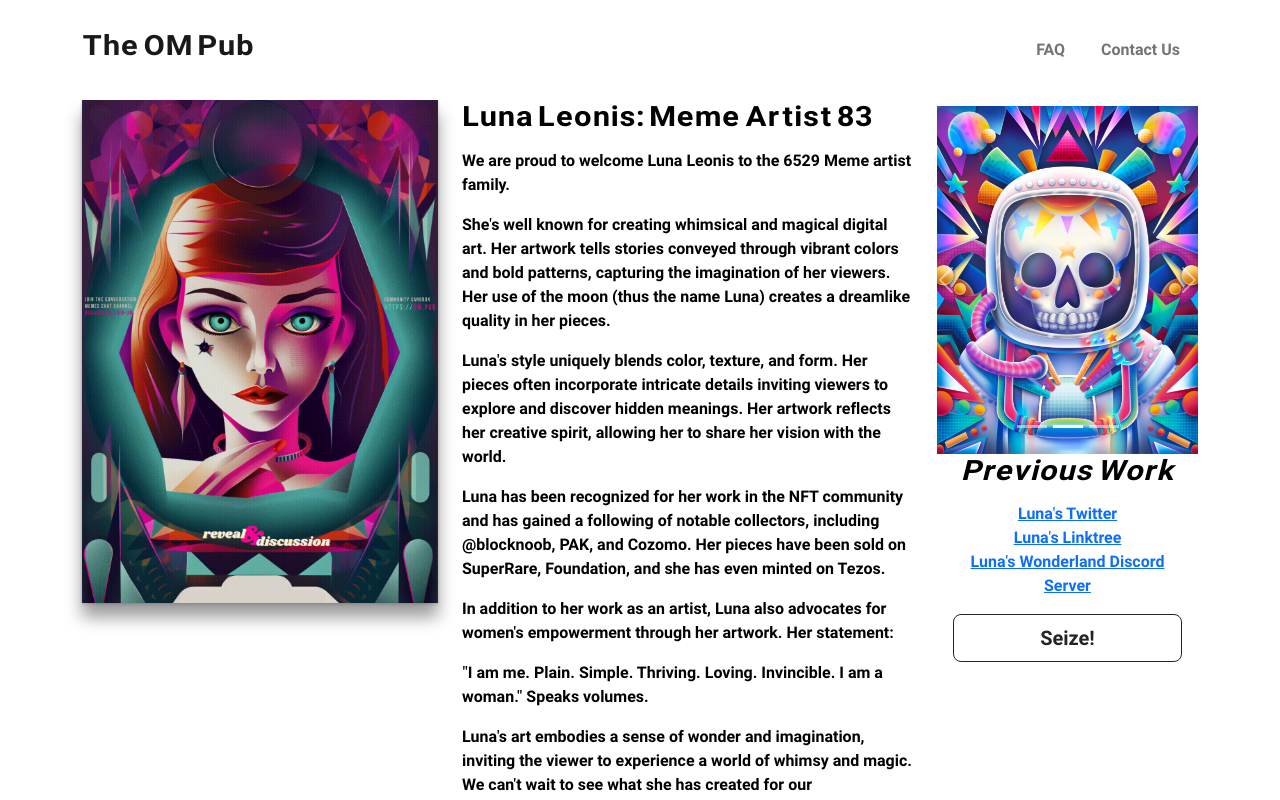
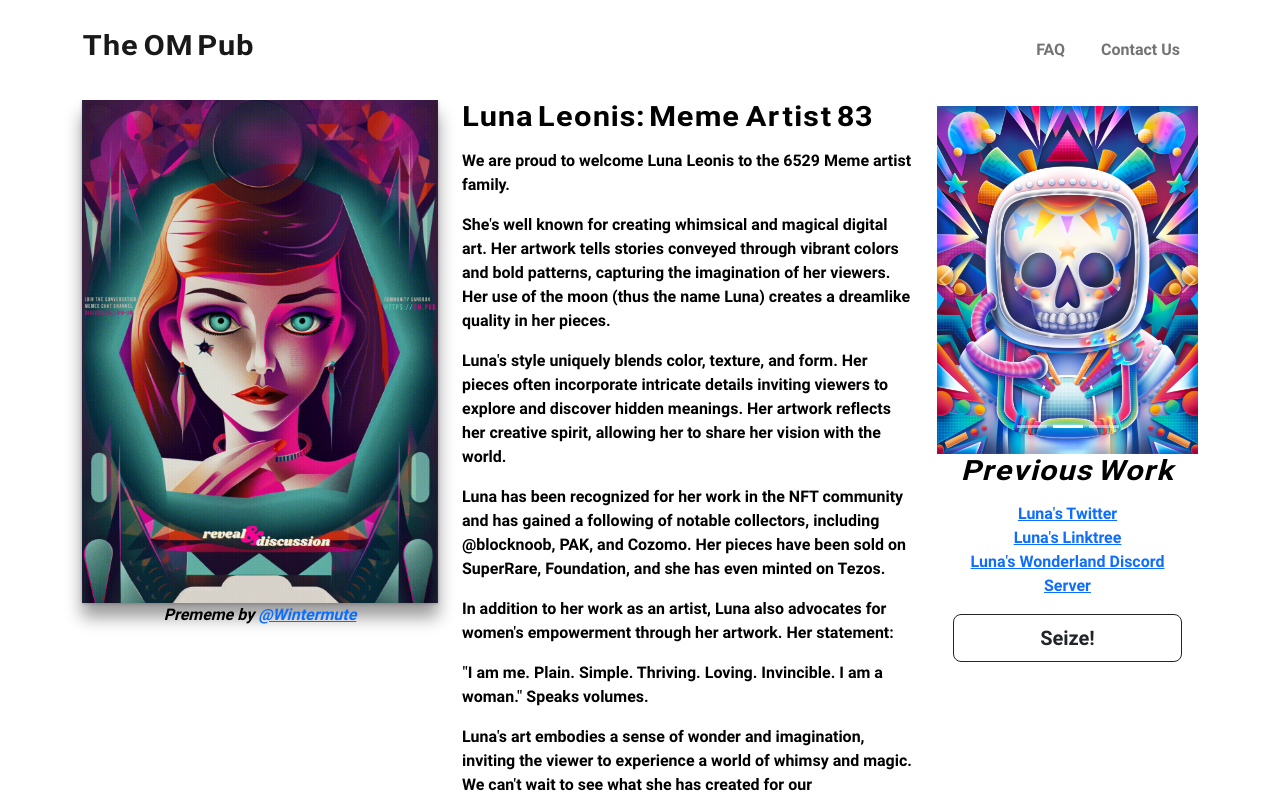
Before and after one commit to OMPub/om.pub, a Next.js app in the folder web/: page /memes/83/artist in a window 1280 px wide. Shown: the top 800 px of the page. Built offline with nearby package versions, Linux system fonts and the light colour scheme; no server answers; what wagmi would draw is missing.

Commit message:
Adds prememe poster attribution

```diff
--- a/web/src/components/artistProfile/ArtistProfile.tsx
+++ b/web/src/components/artistProfile/ArtistProfile.tsx
@@ -43,6 +43,7 @@ const ArtistProfile = (props: Props) => {
                 <img src={artist.poster} alt="Prememe artwork" className={`img-fluid ${styles.shadow}`} />
               )}
             </a>
+            <em>Prememe by <a href="https://twitter.com/wintermutegan" target="_blank">@Wintermute</a></em>
           </Col>
           <Col
             md={5}>
```
